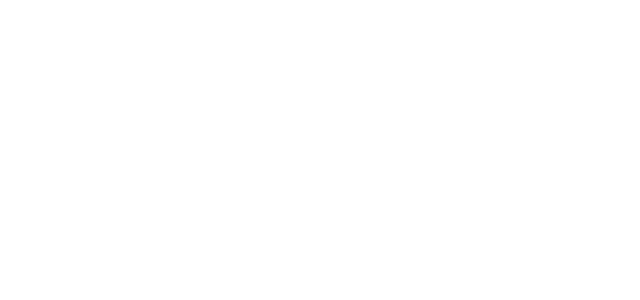
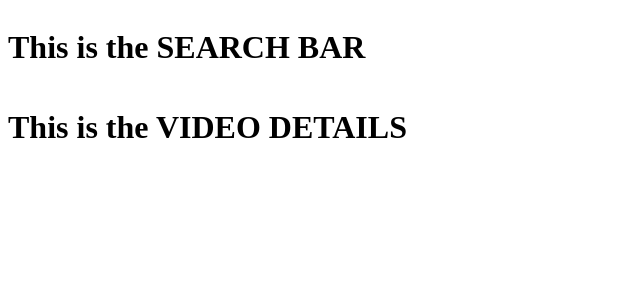
Before and after one commit to jamiev03/React-Playground, a React (Create React App) app in the folder video-player/: page / in a window 1280 px wide. Shown: the top 300 px of the page, without its empty margins (0-640 px from the left). Built offline with nearby package versions, Linux system fonts and the light colour scheme.

Commit message:
create SearchBar and VideoDetails components, edit had to re=install axios and material ui

```diff
--- a/video-player/package.json
+++ b/video-player/package.json
@@ -3,9 +3,11 @@
   "version": "0.1.0",
   "private": true,
   "dependencies": {
+    "@material-ui/core": "^4.9.7",
     "@testing-library/jest-dom": "^4.2.4",
     "@testing-library/react": "^9.5.0",
     "@testing-library/user-event": "^7.2.1",
+    "axios": "^0.19.2",
     "react": "^16.13.1",
     "react-dom": "^16.13.1",
     "react-scripts": "3.4.1"
--- a/video-player/src/App.js
+++ b/video-player/src/App.js
@@ -1,6 +1,9 @@
 import React, { Component } from 'react';
 import { Grid } from '@material-ui/core';
 import youtube from './api/youtube';
+import SearchBar from './components/SearchBar'
+import VideoList from './components/VideoList';
+import VideoDetails from './components/VideoDetails';
 
 class App extends Component {
     render() {
@@ -9,13 +12,13 @@
                 <Grid item xs={12}>
                     <Grid container spacing={16}>
                         <Grid item xs={12}>
-
+                            <SearchBar />
                         </Grid>
                         <Grid item xs={8}>
-
+                            <VideoDetails />
                         </Grid>
                         <Grid item xs={4}>
-
+                            {/* VIDEO LIST */}
                         </Grid>
                     </Grid>
                 </Grid>
--- /dev/null
+++ b/video-player/src/components/SearchBar.js
@@ -0,0 +1,13 @@
+import React, { Component } from 'react';
+
+class SearchBar extends Component {
+    render() {
+        return (
+            <div>
+                <h1>This is the SEARCH BAR</h1>
+            </div>
+        )
+    }
+}
+
+export default SearchBar;
--- /dev/null
+++ b/video-player/src/components/VideoDetails.js
@@ -0,0 +1,11 @@
+import React from 'react';
+
+const VideoDetails = () => {
+    return (
+        <div>
+            <h1>This is the VIDEO DETAILS</h1>
+        </div>
+    )
+}
+
+export default VideoDetails;
```
Also changed, not shown: video-player/src/components/VideoList.js (added), 1 other file (tests, documents, lock files or other folders).
